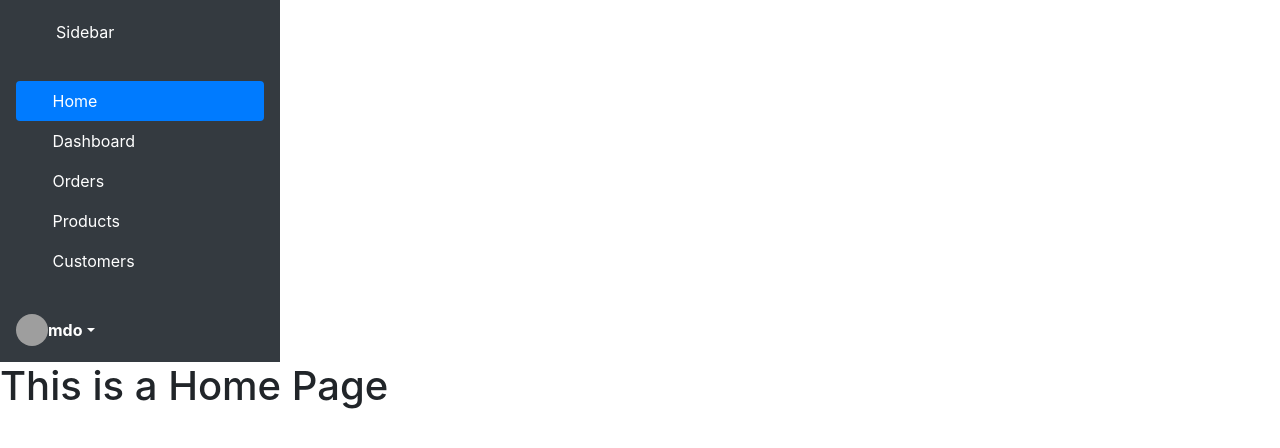
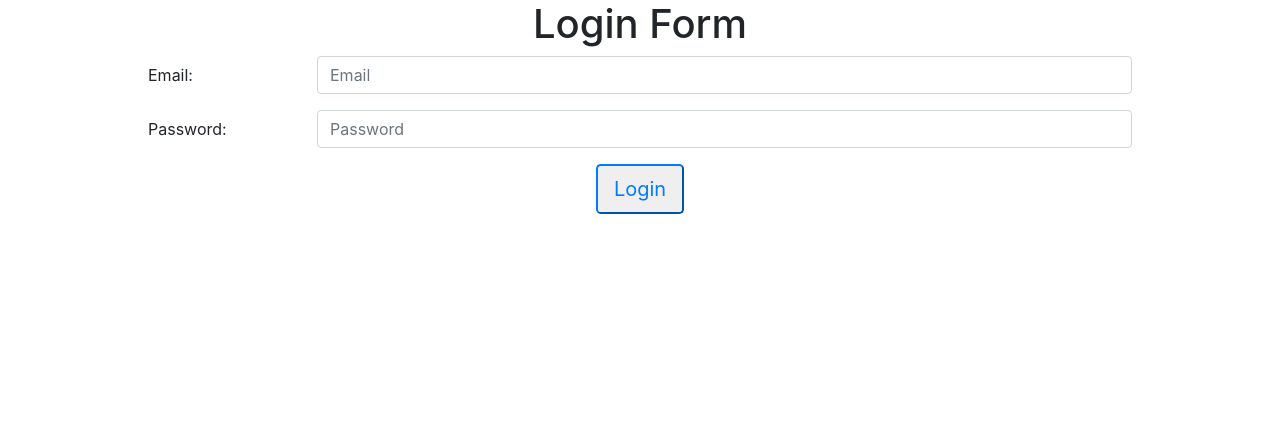
Before and after one commit to CherryMinguito/grading-system, a Nuxt app: page / in a window 1280 px wide. Shown: the top 448 px of the page. Built offline with nearby package versions, Linux system fonts and the light colour scheme; grey boxes are pictures that could not be loaded.

Commit message:
commit first project

```diff
--- /dev/null
+++ b/components/login.vue
@@ -0,0 +1,45 @@
+<template>
+    <div class="container">
+   <h1 class="text-center">Login Form</h1>
+
+   <form>
+  <div class="form-group row mx-5">
+    <label for="inputEmail3" class="col-sm-2 col-form-label">Email:</label>
+    <div class="col-sm-10 mx-auto">
+      <input type="email" class="form-control" id="inputEmail3" placeholder="Email">
+    </div>
+  </div>
+  <div class="form-group row mx-5">
+    <label for="inputPassword3" class="col-sm-2 col-form-label">Password:</label>
+    <div class="col-sm-10 mx-auto">
+      <input type="password" class="form-control" id="inputPassword3" placeholder="Password">
+    </div>
+  </div>
+  <div class="container">
+    <div class="col-md-12 text-center">
+        <button type="button" class="btn-lg btn-outline-primary ">Login</button>
+    </div>
+  </div>
+
+</form>
+
+   </div>
+
+
+
+
+</template>
+
+
+
+<style>
+.nuxt-logo {
+  height: 180px;
+}
+</style>
+
+<script>
+export default {
+  name: 'Login'
+}
+</script>
--- a/pages/index.vue
+++ b/pages/index.vue
@@ -1,9 +1,11 @@
 <template>
-  <Home/>
+  <login/>
 </template>
 
-<script>
+  <script>
+  import login from '../components/login.vue';
 export default {
-  name: 'IndexPage'
+  name: 'IndexPage',
+  components: {login}
 }
 </script>
```
